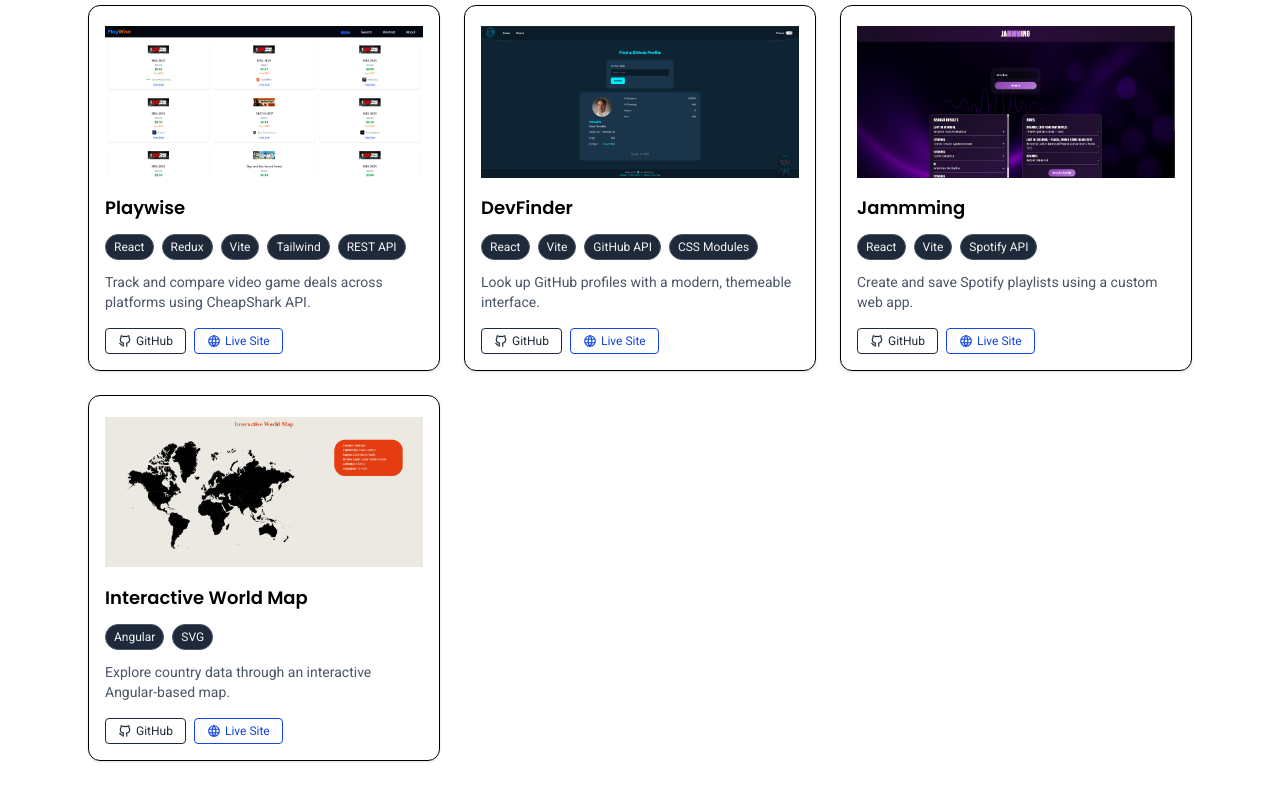
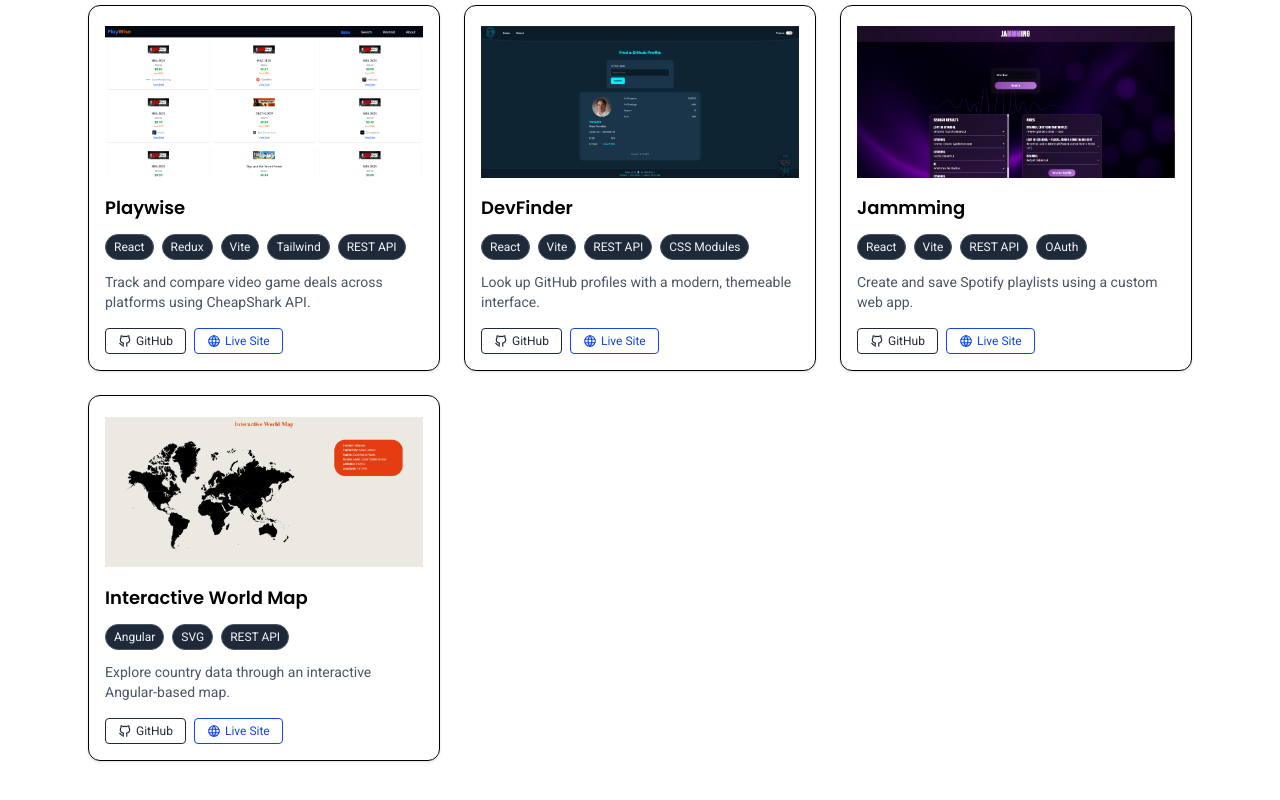
Before and after one commit to Abdulaziz-Abukar/portfolio, a React (Vite) app: page / in a window 1280 px wide. Shown: the part 2879-3679 px from the top of the page. Built offline with nearby package versions, Linux system fonts and the light colour scheme.

Commit message:
adds some more tech stacks on projects

```diff
--- a/src/data/projects.js
+++ b/src/data/projects.js
@@ -21,7 +21,7 @@
     description:
       "A sleek, themeable Github profile lookup app built with React and Vite. Easily search for any developer by their GitHub username and get essential information with a modern UI and smooth UX.",
     short: "Look up GitHub profiles with a modern, themeable interface.",
-    stack: ["React", "Vite", "GitHub API", "CSS Modules"],
+    stack: ["React", "Vite", "REST API", "CSS Modules"],
     github: "https://github.com/Abdulaziz-Abukar/devfinder",
     live: "https://abdulaziz-abukar.github.io/devfinder/",
   },
@@ -31,7 +31,7 @@
     description:
       "Jammming is a React + Spotify web application that allows users to search for music, create custom playlists, and save them directly to their Spotify accounts.",
     short: "Create and save Spotify playlists using a custom web app.",
-    stack: ["React", "Vite", "Spotify API"],
+    stack: ["React", "Vite", "REST API", "OAuth"],
     github: "https://github.com/Abdulaziz-Abukar/jammming",
     live: "https://abdulaziz-abukar.github.io/jammming/",
   },
@@ -41,7 +41,7 @@
     description:
       "An interactive map application that allows users to view data about any country. Built with Angular, it provides an engaging way to explore global information.",
     short: "Explore country data through an interactive Angular-based map.",
-    stack: ["Angular", "SVG"],
+    stack: ["Angular", "SVG", "REST API"],
     github: "https://github.com/Abdulaziz-Abukar/Interactive-World-Map",
     live: "https://abdulaziz-abukar.github.io/Interactive-World-Map/",
   },
```
